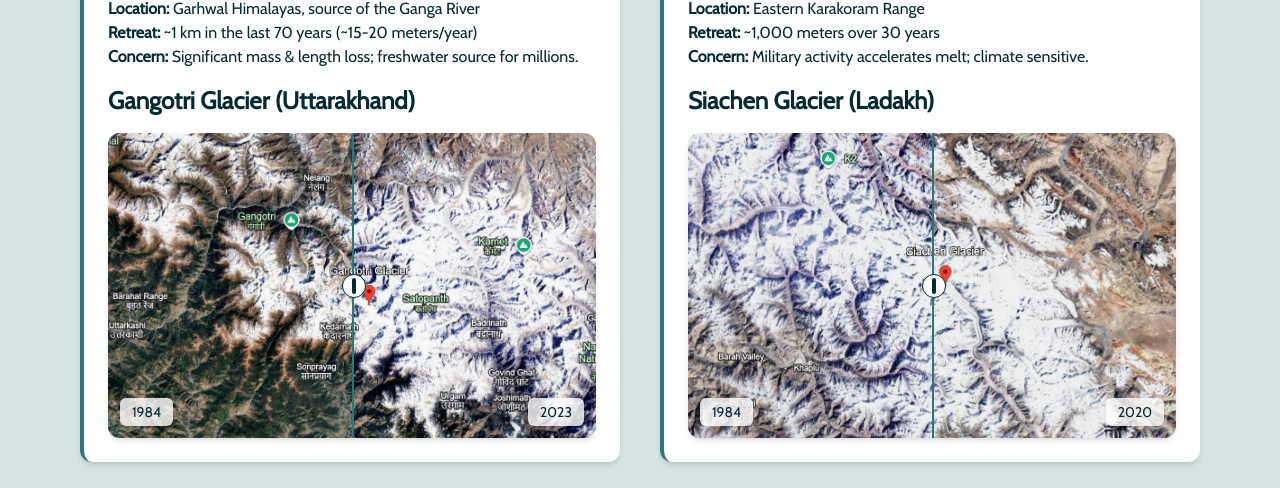
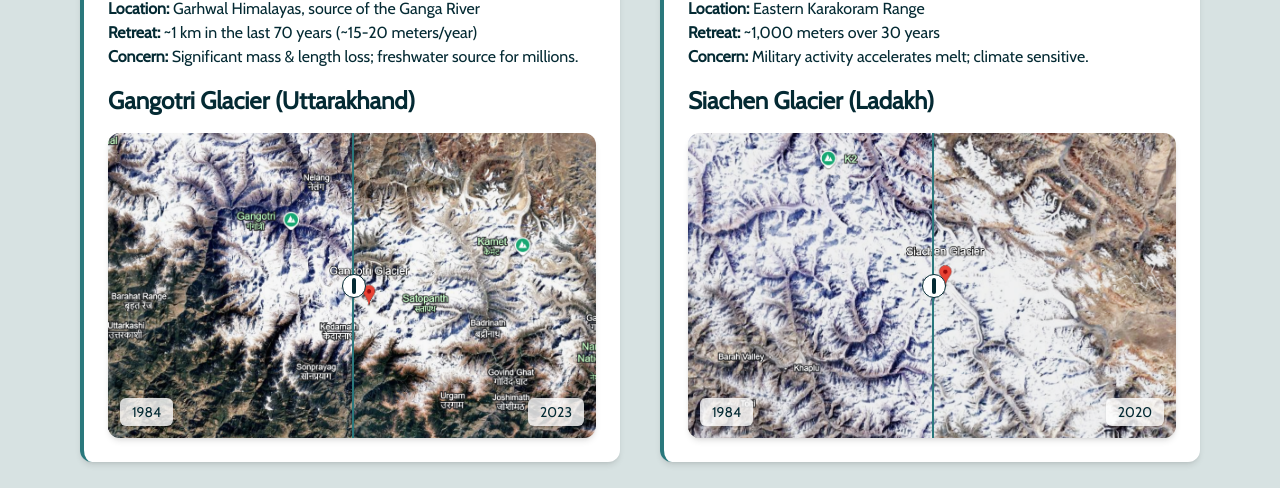
Before and after one commit to Adarsh108-tech/the-voice-of-glacier, a Next.js app: page /Learn in a window 1280 px wide. Shown: the part 2232-2720 px from the top of the page. Built offline with nearby package versions, Linux system fonts and the light colour scheme.

Commit message:
added pindari glacier too

```diff
--- a/src/app/Learn/page.js
+++ b/src/app/Learn/page.js
@@ -12,8 +12,8 @@ const glacierDetails = [
     location: "Garhwal Himalayas, source of the Ganga River",
     retreat: "~1 km in the last 70 years (~15-20 meters/year)",
     concern: "Significant mass & length loss; freshwater source for millions.",
-    beforeImage: "/glacierData/gangotri-old.png",
-    afterImage: "/glacierData/gangotri-new.png",
+    beforeImage: "/glacierData/gangotri-new.png",
+    afterImage: "/glacierData/gangotri-old.png",
     beforeLabel: "1984",
     afterLabel: "2023",
   },
@@ -32,8 +32,8 @@ const glacierDetails = [
     location: "Kumaon region",
     retreat: "~135 meters from 1958 to 2020 (~2 meters/year recently)",
     concern: "Moraine shift observed; high scientific attention.",
-    beforeImage: "/glacierData/gangotri-old.png",
-    afterImage: "/glacierData/gangotri-new.png",
+    beforeImage: "/glacierData/Pindari-old.png",
+    afterImage: "/glacierData/Pindari-new.png",
     beforeLabel: "1984",
     afterLabel: "2020",
   },
--- a/src/components/navbar.js
+++ b/src/components/navbar.js
@@ -23,7 +23,7 @@ export default function Navbar() {
       href: "/",
       sublinks: [
         { label: "Crisis", href: "/#crisis" },
-        { label: "Why TVGF", href: "/#why-tvgf" },
+        { label: "Our Approach", href: "/#why-tvgf" },
         { label: "Vision", href: "/#vision" },
         { label: "North Star", href: "/#north-star" },
         { label: "Core Values", href: "/#core-values" },
```
